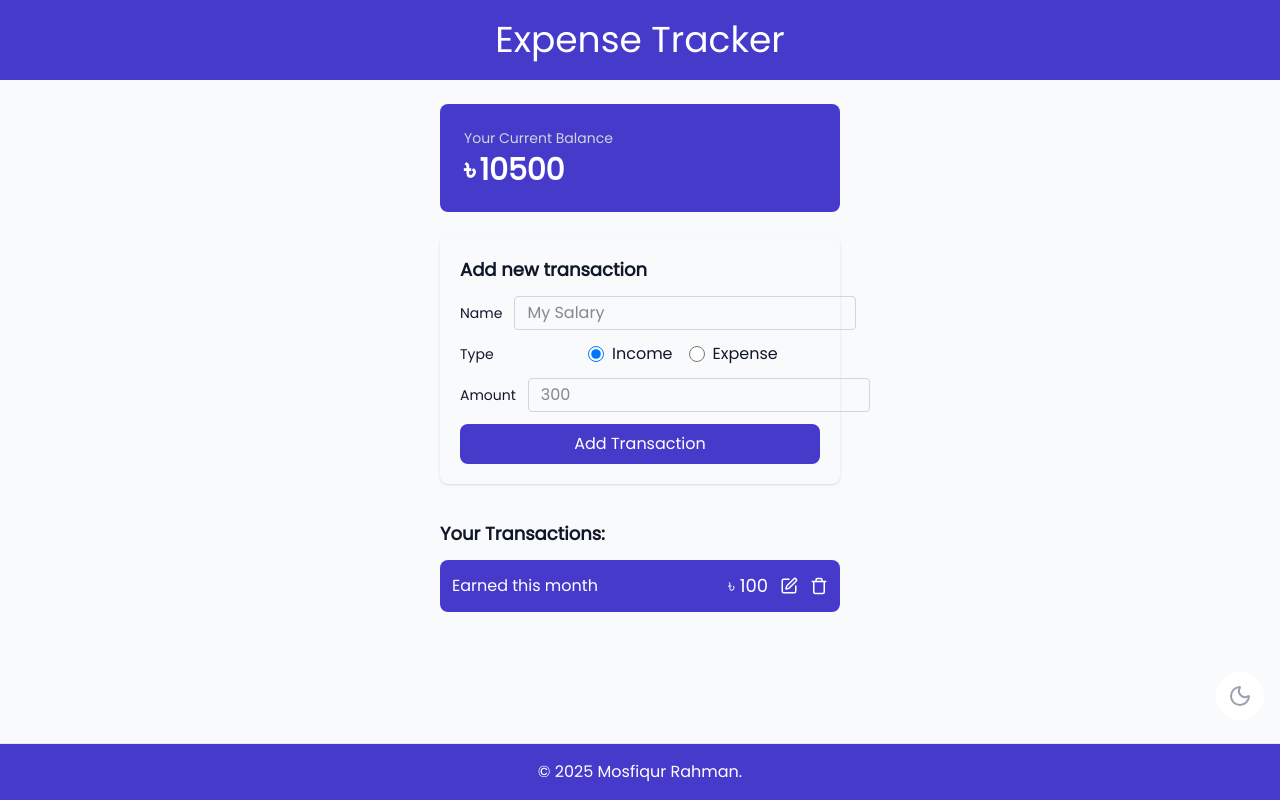
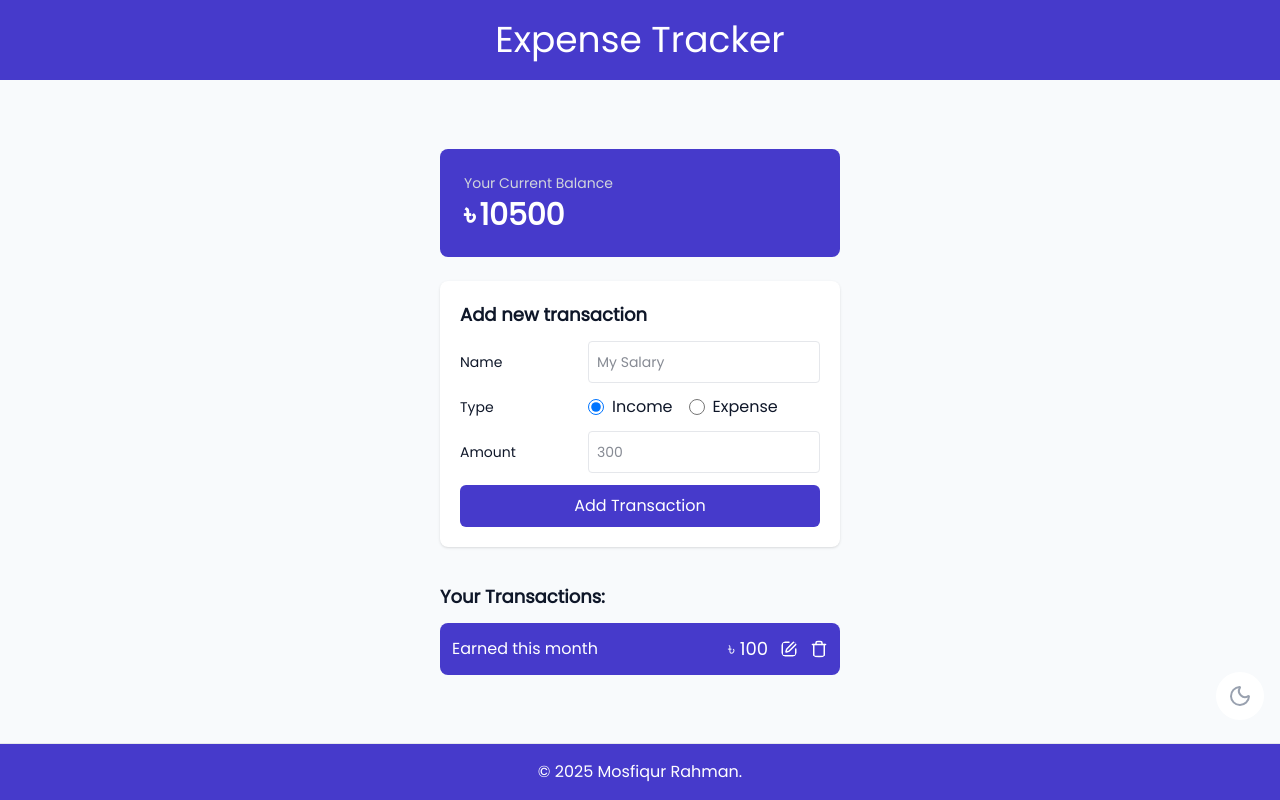
Before and after one commit to MosfiqurRubel/think-in-a-redux-way, a React (Vite) app in the folder expense_tracker/: page / in a window 1280 px wide. Built offline with nearby package versions, Linux system fonts and the light colour scheme.

Commit message:
Updated reusable component

```diff
--- a/expense_tracker/src/components/TransactionForm.jsx
+++ b/expense_tracker/src/components/TransactionForm.jsx
@@ -1,5 +1,8 @@
 import React, { useState } from "react";
 import Checkbox from "@/components/ui/Checkbox";
+import Label from "@/components/ui/Label";
+import Input from "@/components/ui/Input";
+import Button from "@/components/ui/Button";
 
 const TransactionForm = () => {
   const [input, setInput] = useState({ transaction_type: "income" });
@@ -9,18 +12,16 @@ const TransactionForm = () => {
   };
 
   return (
-    <form className="bg-gray-50 p-5 rounded-lg w-[320px] sm:w-[400px] shadow">
+    <form className="bg-card p-5 rounded-lg w-[320px] sm:w-[400px] shadow">
       <h3 className="text-lg font-semibold mb-3">Add new transaction</h3>
 
       <div className="grid grid-cols-1 sm:grid-cols-[1fr_2fr] gap-3 mb-3">
-        <label htmlFor="name" className="self-center text-sm font-medium">
-          Name
-        </label>
-        <input
+        <Label text="name" htmlFor="name" className="self-center" />
+        <Input
           id="name"
-          type="text"
+          name="name"
           placeholder="My Salary"
-          className="border border-gray-300 rounded px-3 py-1 outline-none focus:ring-2 focus:ring-primary/40"
+          onChange={handleChange}
         />
       </div>
 
@@ -58,30 +59,29 @@ const TransactionForm = () => {
       </div>
 
       <div className="grid grid-cols-1 sm:grid-cols-[1fr_2fr] gap-3 mb-3">
-        <label htmlFor="amount" className="self-center text-sm font-medium">
-          Amount
-        </label>
-        <input
+        <Label text="Amount" htmlFor="amount" className="self-center" />
+        <Input
           id="amount"
+          name="amount"
           type="number"
           placeholder="300"
-          className="border border-gray-300 rounded px-3 py-1 outline-none focus:ring-2 focus:ring-primary/40"
+          onChange={handleChange}
         />
       </div>
 
-      <button
+      <Button
         type="submit"
-        className="w-full bg-primary text-white py-2 rounded-lg hover:bg-indigo-800 transition"
-      >
-        Add Transaction
-      </button>
+        variant="primary"
+        text="Add Transaction"
+        className="w-full capitalize"
+      />
 
-      <button
-        type="button"
-        className="hidden mt-3 w-full bg-danger text-white py-2 rounded-lg hover:bg-red-800 transition"
-      >
-        Cancel Edit
-      </button>
+      {/* <Button
+        type="submit"
+        variant="danger"
+        text="Cancel Edit"
+        className="w-full capitalize"
+      /> */}
     </form>
   );
 };
--- a/expense_tracker/src/components/transactions/TransactionItem.jsx
+++ b/expense_tracker/src/components/transactions/TransactionItem.jsx
@@ -1,7 +1,12 @@
 import { SquarePen, Trash } from "lucide-react";
+import Button from "@/components/ui/Button";
 
 const TransactionItem = ({ type, title, amount }) => {
   const bgClass = type === "income" ? "bg-primary" : "bg-danger";
+
+  const handleLike = () => {
+    //
+  };
 
   return (
     <li
@@ -10,12 +15,23 @@ const TransactionItem = ({ type, title, amount }) => {
       <p>{title}</p>
       <div className="flex items-center gap-3">
         <p className="text-lg font-medium">৳ {amount}</p>
-        <button className="hover:text-blue-200 transition">
+
+        <Button
+          size="auto"
+          variant="iconFlat"
+          rounded="full"
+          onClick={handleLike}
+        >
           <SquarePen size={18} />
-        </button>
-        <button className="hover:text-blue-200 transition">
+        </Button>
+        <Button
+          size="auto"
+          variant="iconFlatDanger"
+          rounded="full"
+          onClick={handleLike}
+        >
           <Trash size={18} />
-        </button>
+        </Button>
       </div>
     </li>
   );
--- a/expense_tracker/src/components/ui/Button.jsx
+++ b/expense_tracker/src/components/ui/Button.jsx
@@ -39,14 +39,14 @@ const Button = ({
 
   const variantColors = {
     primary: {
-      fill: "border border-transparent bg-gray-800 text-white hover:bg-gray-600",
+      fill: "border border-transparent bg-primary text-white hover:bg-gray-600",
       outline:
-        "border border-gray-800 text-gray-800 hover:border-gray-500 hover:text-gray-500",
+        "border border-primary text-primary hover:border-border hover:text-border",
     },
     secondary: {
-      fill: "border border-transparent bg-gray-500 text-white hover:bg-gray-600",
+      fill: "border border-transparent bg-border text-white hover:bg-gray-600",
       outline:
-        "border border-gray-500 text-gray-500 hover:border-gray-800 hover:text-gray-800",
+        "border border-border text-foreground hover:border-primary hover:text-primary",
     },
     success: {
       fill: "border border-transparent bg-teal-500 text-white hover:bg-teal-600",
@@ -54,9 +54,9 @@ const Button = ({
         "border border-teal-500 text-teal-500 hover:border-teal-400 hover:text-teal-400",
     },
     danger: {
-      fill: "border border-transparent bg-red-500 text-white hover:bg-red-600",
+      fill: "border border-transparent bg-danger text-white hover:bg-red-600",
       outline:
-        "border border-red-500 text-red-500 hover:border-red-400 hover:text-red-400",
+        "border border-danger text-danger hover:border-red-400 hover:text-red-400",
     },
     warning: {
       fill: "border border-transparent bg-yellow-500 text-white hover:bg-yellow-600",
@@ -68,11 +68,11 @@ const Button = ({
       outline: "border border-sky-500 text-sky-600 hover:bg-sky-50",
     },
     iconFlat: {
-      fill: "text-gray-500 hover:bg-transparent hover:text-primary",
+      fill: "text-white hover:bg-transparent hover:text-blue-200",
       outline: "",
     },
-    iconFlatFill: {
-      fill: "text-primary",
+    iconFlatDanger: {
+      fill: "text-white hover:bg-transparent hover:text-danger",
       outline: "",
     },
     custom: {
--- a/expense_tracker/src/index.css
+++ b/expense_tracker/src/index.css
@@ -30,7 +30,7 @@
   --background: 222 47% 11%;
   --foreground: 210 40% 98%;
   --card: 222 41% 16%;
-  --border: 222 35% 22%;
+  --border: 222 35% 30%;
 
   --primary: 245 63% 56%;
   --danger: 350 83% 63%;
@@ -70,14 +70,14 @@ body {
 }
 
 @utility form-label {
-  @apply block text-base font-normal text-gray-500 capitalize;
+  @apply block text-sm font-medium text-foreground capitalize;
 }
 
 @utility input-field {
   @apply rounded-sm px-2 py-2.5 text-sm w-full border border-border focus:border-primary focus:outline-hidden focus:ring-1 focus:ring-primary;
 }
 @utility select-box {
-  @apply rounded-lg p-2 w-full bg-white border border-gray-300 focus:outline-hidden focus:ring-1 focus:ring-primary;
+  @apply rounded-lg p-2 w-full bg-white border border-border focus:outline-hidden focus:ring-1 focus:ring-primary;
 }
 
 #root {
--- a/expense_tracker/src/layouts/RootLayout.jsx
+++ b/expense_tracker/src/layouts/RootLayout.jsx
@@ -8,7 +8,7 @@ const RootLayout = () => {
     <div className="flex flex-col min-h-screen">
       <ThemeToggle />
       <Navbar />
-      <main className="grow flex justify-center">
+      <main className="grow flex-center">
         <div className="w-full max-w-5xl flex flex-col items-center gap-6 py-6">
           <Outlet />
         </div>
```
